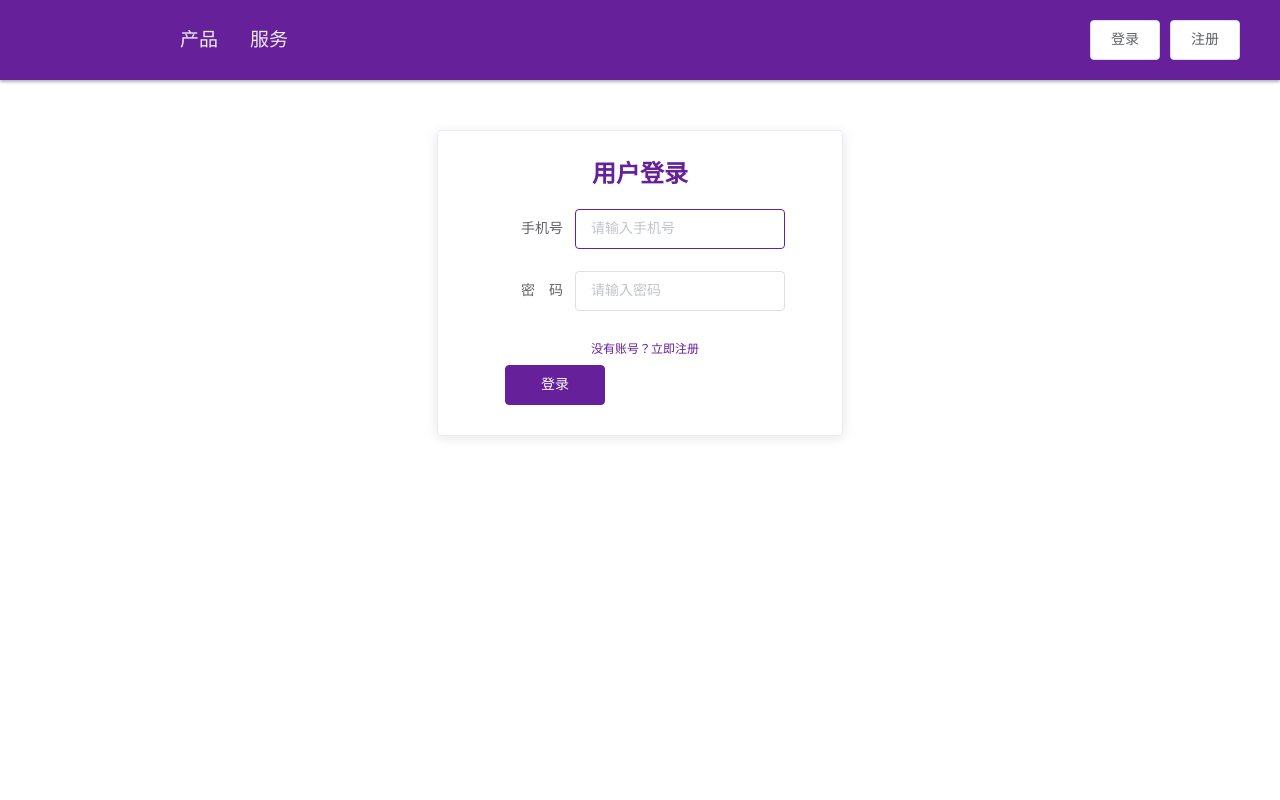
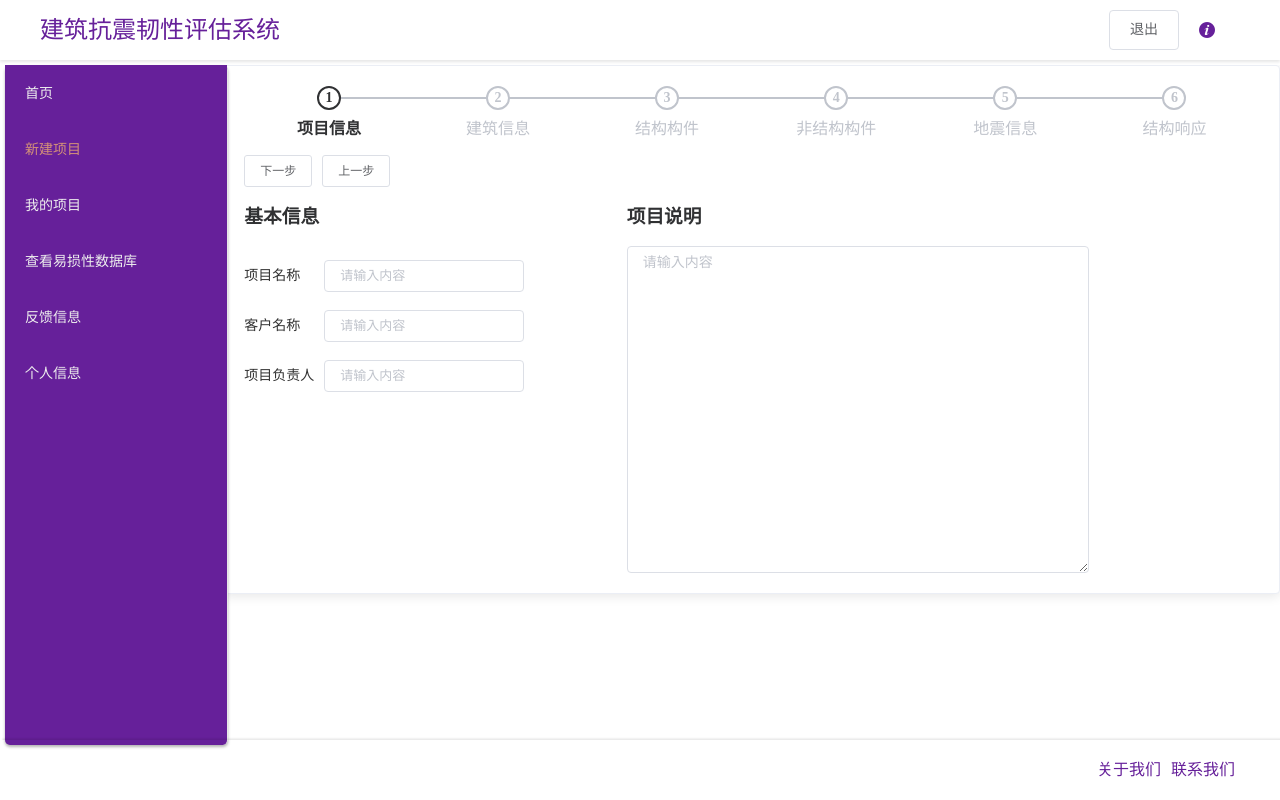
Before and after one commit to JI23/construction-evaluation_vuewithdjango, a Vue app in the folder project/appfront/: page /newpj/step1 in a window 1280 px wide. Before the commit this address led to /login. Built offline with nearby package versions, Linux system fonts and the light colour scheme; what vue-resource would draw is missing.

Commit message:
调整布局

```diff
--- a/project/appfront/src/components/User/Common/Nav.vue
+++ b/project/appfront/src/components/User/Common/Nav.vue
@@ -153,7 +153,7 @@ export default {
         margin:0 2px 0 5px;
         border-radius: 5px;
         font-weight: 400;
-        height: 550px;
+        height: 85%;
     }
 
 </style>
--- a/project/appfront/src/components/User/Dashboard.vue
+++ b/project/appfront/src/components/User/Dashboard.vue
@@ -8,7 +8,7 @@
             </el-col>
             <el-col :span="20">
             <el-card class="card clearfix">
-                <router-view></router-view>
+                <router-view style="height:100%" class="mainCard"></router-view>
             </el-card>
             </el-col>
         </div>
@@ -48,6 +48,7 @@ export default {
     .card{
         box-sizing: border-box;
         margin-left: 10px;
+        height: 100%;
     }
     body{
         width: 100%;
@@ -58,4 +59,7 @@ export default {
         width:18%;
         margin-right: 10px;
     }
+    .mainCard{
+        height: 100%;
+    }
 </style>
--- a/project/appfront/src/components/User/Function/NewProject.vue
+++ b/project/appfront/src/components/User/Function/NewProject.vue
@@ -169,7 +169,7 @@
 <style scoped>
     .input{
         width: 100%;
-        height: 430px;
+        height: 100%;
     }
     .clearfix:after{
         content:"";
--- a/project/appfront/src/components/User/Function/newpjStep/step1.vue
+++ b/project/appfront/src/components/User/Function/newpjStep/step1.vue
@@ -5,17 +5,22 @@
             <el-button size="small" class='btn' @click="back">上一步</el-button>
             <!-- <el-button size="small" class='btn' @click="save1">保存</el-button> -->
         </el-row>
-        <el-row>
-            <el-col :span="10">
-            <h3>基本信息</h3>
-            <span class="lebal">项目名称</span>
-            <el-input v-model="project_name" placeholder="请输入内容"></el-input>
-            <span class="lebal">客户名称</span>
-            <el-input v-model="client_name" placeholder="请输入内容"></el-input>
-            <span class="lebal">项目负责人</span>
-            <el-input v-model="project_leader" placeholder="请输入内容"></el-input>
-        </el-col>
-        <el-col :span="1" style="color:transparent">''</el-col>
+        <el-row :gutter="5">
+            <el-col :span="9">
+                <h3>基本信息</h3>
+                <el-row>
+                    <span class="lebal">项目名称</span>
+                    <el-input size="small" style="width:200px" v-model="project_name" placeholder="请输入内容"></el-input>
+                </el-row>
+                <el-row>
+                    <span class="lebal">客户名称</span>
+                    <el-input size="small" style="width:200px" v-model="client_name" placeholder="请输入内容"></el-input>
+                </el-row>
+                <el-row>
+                    <span class="lebal">项目负责人</span>
+                    <el-input size="small" style="width:200px" v-model="project_leader" placeholder="请输入内容"></el-input>
+                </el-row>
+             </el-col>
         <el-col :span="11">
             <h3>项目说明</h3>
             <el-input
@@ -169,10 +174,9 @@ export default {
         display: inline-block;
         padding:12px 0;
         color: #333;
-    }
-    el-input{
-        margin-top:5px;
-        width:40px;
+        font-size: 14px;
+        width:80px;
+        margin-top:10px;
     }
     .btn{
         margin-top:12px;
--- a/project/appfront/src/components/User/Function/newpjStep/step2.vue
+++ b/project/appfront/src/components/User/Function/newpjStep/step2.vue
@@ -15,17 +15,12 @@
                             <el-form-item label="结构类型" prop="structure_type" >
                                 <el-input style="width:90%" size='small' v-model="buildingForm.structure_type" auto-complete="off" placeholder="请输入内容"></el-input>
                             </el-form-item>
-
-                                <!-- <span class="lebal">建筑材料</span>
-                                <el-input style="width:90%" size='small' v-model="material" required="required" placeholder="请输入内容"></el-input> -->
-                                <!-- <span class="lebal">结构类型</span>
-                                <el-input style="width:90%" size='small' v-model="structure_type" placeholder="请输入内容"></el-input> -->
                     </el-col>
                     <el-col :span='6'>
                         <el-form-item label="图审时间" prop="figure_time" >
 
-                        <el-date-picker style="width:90%" type="date" size='small' placeholder="请选择时间"  v-model="buildingForm.figure_time"></el-date-picker>
-                        <!-- <el-input style="width:90%" size='small' v-model="buildingForm.figure_time" auto-complete="off" placeholder="请输入内容"></el-input> -->
+                        <!-- <el-date-picker style="width:90%" type="date" size='small' placeholder="请选择时间"  v-model="buildingForm.figure_time"></el-date-picker> -->
+                        <el-input style="width:90%" size='small' v-model="buildingForm.figure_time" auto-complete="off" placeholder="请输入内容"></el-input>
                         </el-form-item>
                         <el-form-item label="结构层数" prop="floors" >
                         <el-input  style="width:90%" size='small' @blur="set_num" v-model.number="buildingForm.floors" auto-complete="off" placeholder="请输入内容"></el-input>
--- a/project/appfront/src/components/User/Function/newpjStep/step5.vue
+++ b/project/appfront/src/components/User/Function/newpjStep/step5.vue
@@ -63,7 +63,7 @@
         <!--<el-col :span="1" style="color:transparent">''</el-col>-->
         <el-row>
             <el-col :span="24">
-            <el-table :data="earthquake_info" border class="td-edit" style="width:100%" highlight-current-row width="500" max-height="350" @row-click="handleCurrentChange">
+            <el-table :data="earthquake_info" border class="tb-edit" style="width:100%" highlight-current-row width="500" max-height="350" @row-click="handleCurrentChange">
                 <el-table-column prop="earthquake_no" label="地震波编号" width="140">
                     <template slot-scope="scope">
                         <el-input size="small" v-model="scope.row.earthquake_no" @change="handleEdit(scope.$index, scope.row)"></el-input><span>{{scope.row.earthquake_no}}</span>
--- a/project/appfront/src/components/User/Function/newpjStep/step6.vue
+++ b/project/appfront/src/components/User/Function/newpjStep/step6.vue
@@ -17,15 +17,15 @@
                 </el-col>
             </div><br>
             <div>
-                <el-table :data="data1"  border max-height="200">
-                    <el-table-column width=80px prop="floor" label="楼层">
+                <el-table :data="data1"  class="tb-edit" border max-height="200" highlight-current-row :header-cell-style="rowClass">
+                    <el-table-column width="80" prop="floor" label="楼层">
                         <template slot-scope="scope">
-                            <el-input v-model="scope.row.floor" :disabled="true"></el-input>
+                            <el-input size="small" v-model="scope.row.floor" :disabled="true"></el-input><span>{{scope.row.floor}}</span>
                         </template>
                     </el-table-column>
-                    <el-table-column :label="col" v-for="(col,index) in temp1" :key="col">
-                        <template slot-scope="scope">
-                            <el-input v-model=scope.row[col]></el-input>
+                    <el-table-column width="250" :label="col" v-for="(col,index) in temp1" :key="col">
+                        <template width="140" slot-scope="scope">
+                            <el-input size="small" v-model=scope.row[col]></el-input><span>{{scope.row[col]}}</span>
                         </template>
                     </el-table-column>
                 </el-table>
@@ -44,15 +44,15 @@
                 </el-col>
             </div><br>
             <div>
-                <el-table :data="data2"  border max-height="200">
+                <el-table :data="data2"  class="tb-edit" border max-height="200" highlight-current-row :header-cell-style="rowClass">
                     <el-table-column width=80px prop="floor" label="楼层">
                         <template slot-scope="scope">
-                            <el-input v-model="scope.row.floor" :disabled="true"></el-input>
+                            <el-input size="small" v-model="scope.row.floor" :disabled="true"></el-input><span>{{scope.row.floor}}</span>
                         </template>
                     </el-table-column>
-                    <el-table-column :label="col" v-for="(col,index) in temp2" :key="col">
+                    <el-table-column width="250" :label="col" v-for="(col,index) in temp2" :key="col">
                         <template slot-scope="scope">
-                            <el-input v-model=scope.row[col]></el-input>
+                            <el-input size="small" v-model=scope.row[col]></el-input><span>{{scope.row[col]}}</span>
                         </template>
                     </el-table-column>
                 </el-table>
@@ -71,15 +71,15 @@
                 </el-col>
             </div><br>
             <div>
-                <el-table :data="data3"  border max-height="200">
+                <el-table :data="data3" class="tb-edit" border max-height="200" highlight-current-row :header-cell-style="rowClass">
                     <el-table-column width=80px prop="floor" label="楼层">
                         <template slot-scope="scope">
-                            <el-input v-model="scope.row.floor" :disabled="true"></el-input>
+                            <el-input size="small" v-model="scope.row.floor" :disabled="true"></el-input><span>{{scope.row.floor}}</span>
                         </template>
                     </el-table-column>
-                    <el-table-column :label="col" v-for="(col,index) in temp3" :key="col">
+                    <el-table-column width="250" :label="col" v-for="(col,index) in temp3" :key="col">
                         <template slot-scope="scope">
-                            <el-input v-model=scope.row[col]></el-input>
+                            <el-input size="small" v-model=scope.row[col]></el-input><span>{{scope.row[col]}}</span>
                         </template>
                     </el-table-column>
                 </el-table>
@@ -98,15 +98,15 @@
                 </el-col>
             </div><br>
             <div>
-                <el-table :data="data4"  border max-height="200">
+                <el-table :data="data4" class="tb-edit" border max-height="200" highlight-current-row :header-cell-style="rowClass">
                     <el-table-column width=80px prop="floor" label="楼层">
                         <template slot-scope="scope">
-                            <el-input v-model="scope.row.floor" :disabled="true"></el-input>
+                            <el-input size="small" v-model="scope.row.floor" :disabled="true"></el-input><span>{{scope.row.floor}}</span>
                         </template>
                     </el-table-column>
-                    <el-table-column :label="col" v-for="(col,index) in temp4" :key="col">
+                    <el-table-column width="250" :label="col" v-for="(col,index) in temp4" :key="col">
                         <template slot-scope="scope">
-                            <el-input v-model=scope.row[col]></el-input>
+                            <el-input size="small" v-model=scope.row[col]></el-input><span>{{scope.row[col]}}</span>
                         </template>
                     </el-table-column>
                 </el-table>
@@ -320,6 +320,9 @@ export default {
                 this.data4.push(temp[0])
             }
         },
+        rowClass(){
+            return 'background:#eee'
+        }
 
     },
     data(){
@@ -380,8 +383,9 @@ export default {
     }
     .lebal{
         display: inline-block;
-        padding:12px 0;
+        padding:8px 0;
         color: #333;
+        font-size:14px
     }
     .btn-group{
         margin:15px 0;
@@ -394,4 +398,13 @@ export default {
     .btn{
         margin-top:12px;
     }
+    .tb-edit .el-input {
+        display: none
+    }
+    .tb-edit .current-row .el-input {
+        display: block
+    }
+    .tb-edit .current-row .el-input+span {
+        display: none
+    }
 </style>
--- a/project/appfront/src/main.js
+++ b/project/appfront/src/main.js
@@ -69,25 +69,25 @@ const router = new VueRouter({
 //         next();
 //     }
 // })
-router.beforeEach((to, from, next) => {
-  if (to.path == '/' ||to.path == '/login' || to.path == '/register' || to.path == '/product' || to.path == '/service') { // 判断该路由是否需要登录权限
-    next();
-    console.log(store.state.isLogin)
-  } else {
-    if (store.getters.isLogin) { // 通过vuex state获取当前的token是否存在
-      next();
-      console.log(store.state.isLogin)
-    } else {
-      next({
-        path: '/login',
-        // query: {
-        //   redirect: to.fullPath
-        // } // 将跳转的路由path作为参数，登录成功后跳转到该路由
-      })
-      alert('请登陆再访问项目内容');
-    }
-  }
-})
+// router.beforeEach((to, from, next) => {
+//   if (to.path == '/' ||to.path == '/login' || to.path == '/register' || to.path == '/product' || to.path == '/service') { // 判断该路由是否需要登录权限
+//     next();
+//     console.log(store.state.isLogin)
+//   } else {
+//     if (store.getters.isLogin) { // 通过vuex state获取当前的token是否存在
+//       next();
+//       console.log(store.state.isLogin)
+//     } else {
+//       next({
+//         path: '/login',
+//         // query: {
+//         //   redirect: to.fullPath
+//         // } // 将跳转的路由path作为参数，登录成功后跳转到该路由
+//       })
+//       alert('请登陆再访问项目内容');
+//     }
+//   }
+// })
 
 
 /* eslint-disable no-new */
```
